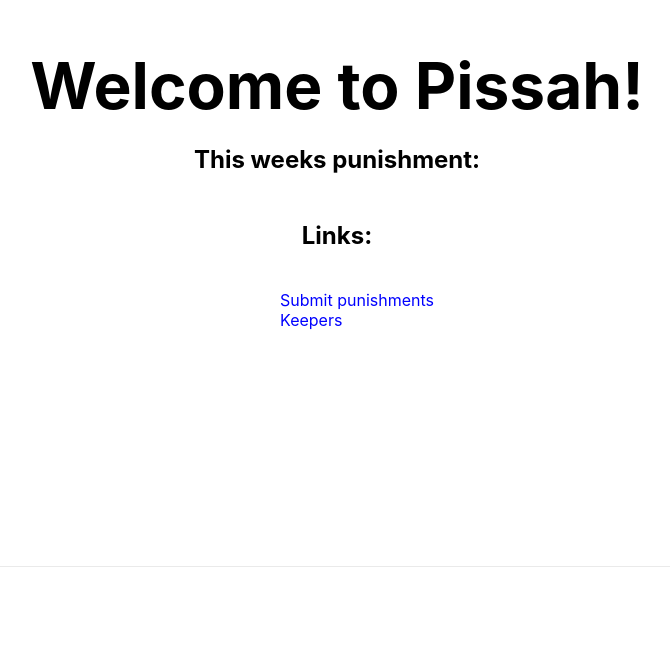
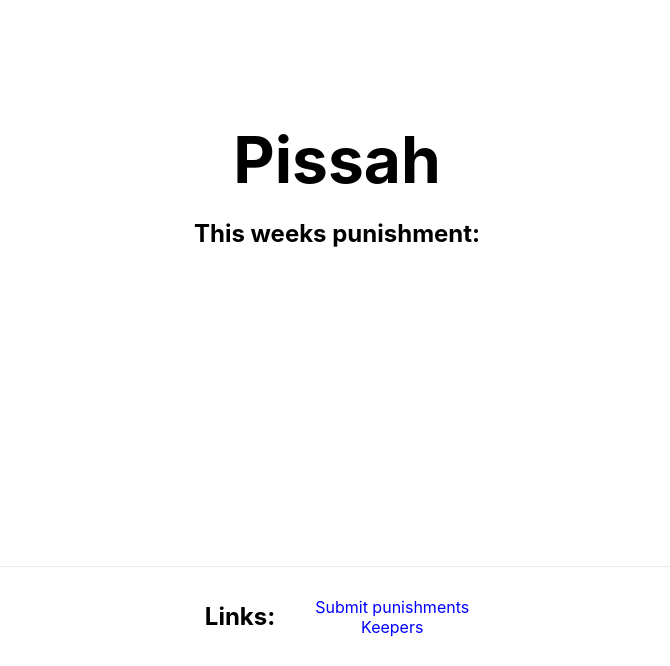
Before and after one commit to Jimbomoso/pissah, a Next.js app: page / in a window 1280 px wide. Shown: the part 134-800 px from the top of the page, without its empty margins (303-973 px from the left). Built offline with nearby package versions, Linux system fonts and the light colour scheme.

Commit message:
Moves links to footer and updates heading

```diff
--- a/pages/index.js
+++ b/pages/index.js
@@ -1,6 +1,6 @@
-import Head from 'next/head'
-import Image from 'next/image'
-import styles from '../styles/Home.module.css'
+import Head from "next/head";
+import Image from "next/image";
+import styles from "../styles/Home.module.css";
 
 export default function Home() {
   return (
@@ -12,29 +12,31 @@ export default function Home() {
       </Head>
 
       <main className={styles.main}>
-        <h1 className={styles.title}>
-          Welcome to Pissah!
-        </h1>
+        <h1 className={styles.title}>Pissah</h1>
 
-        <h2 className={styles.description}>
-          This weeks punishment:
-        </h2>
-
-        <h2 className={styles.description}>
-          Links:
-        </h2>
-        <ul>
-          <li> <a href="https://forms.gle/hEWCH8fZkWUGEo1x7">Submit punishments </a> </li>
-          <li> <a href="https://docs.google.com/spreadsheets/d/1HqBUGAbqIflPSKtJ93eNfqBkUkCzmMyVnv0PcwvXNFw/edit?usp=sharing"> Keepers </a> </li>
-        </ul>
+        <h2 className={styles.description}>This weeks punishment:</h2>
 
         <h3> </h3>
-
       </main>
 
       <footer className={styles.footer}>
-
+        <h2 className={styles.description}>Links:</h2>
+        <ul>
+          <li>
+            {" "}
+            <a href="https://forms.gle/hEWCH8fZkWUGEo1x7">
+              Submit punishments{" "}
+            </a>{" "}
+          </li>
+          <li>
+            {" "}
+            <a href="https://docs.google.com/spreadsheets/d/1HqBUGAbqIflPSKtJ93eNfqBkUkCzmMyVnv0PcwvXNFw/edit?usp=sharing">
+              {" "}
+              Keepers{" "}
+            </a>{" "}
+          </li>
+        </ul>
       </footer>
     </div>
-  )
+  );
 }
```
